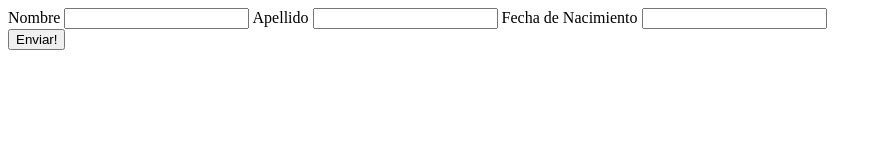
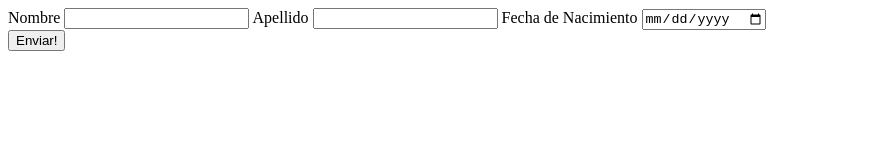
Before and after one commit to pabloribeiro23/codeChallenge-11.2.1, a plain HTML site: page index.html in a window 1280 px wide. Shown: the whole page, without its empty margins (0-882 px from the left). Drawn offline with Linux system fonts and the light colour scheme.

Commit message:
Update index.html

```diff
--- a/index.html
+++ b/index.html
@@ -13,7 +13,7 @@
             <label for="surname">Apellido</label>
             <input type="text" name="surname" id="surname">
             <label for="birthday">Fecha de Nacimiento</label>
-            <input type="text" name="birthday" id="birthday">
+            <input type="date" name="birthday" id="birthday">
         </form>
         <button id="submit">Enviar!</button>
     </main>
```
